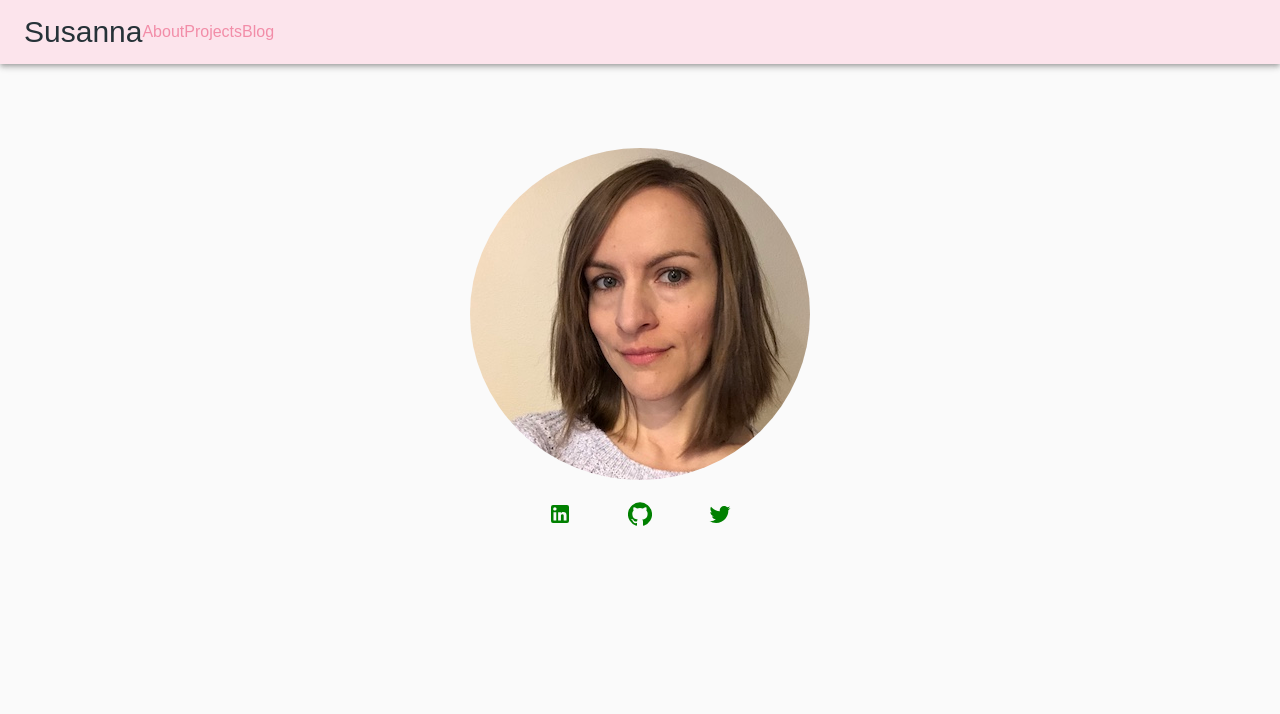
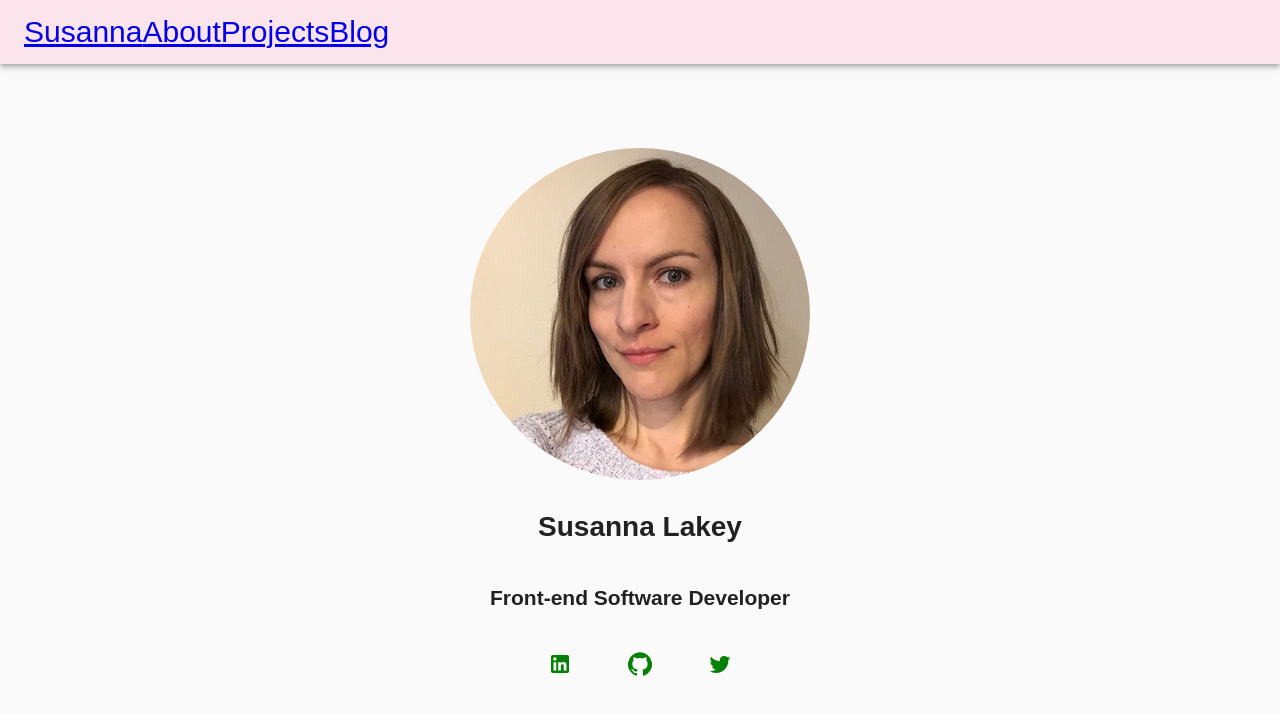
Before and after one commit to slakeyj/portfolio-react, a React (Create React App) app: page / in a window 1280 px wide. Shown: the top 714 px of the page. Built offline with nearby package versions, Linux system fonts and the light colour scheme.

Commit message:
implemented react router

```diff
--- a/package.json
+++ b/package.json
@@ -10,6 +10,7 @@
     "@testing-library/user-event": "^7.1.2",
     "react": "^16.13.1",
     "react-dom": "^16.13.1",
+    "react-router-dom": "^5.1.2",
     "react-scripts": "3.4.1",
     "typeface-roboto": "0.0.75"
   },
--- /dev/null
+++ b/src/components/About/About.js
@@ -0,0 +1,12 @@
+import React from 'react';
+
+
+const About = () => {
+
+  return (
+    <p>About!</p>
+  )
+
+}
+
+export default About;
--- a/src/components/App/App.js
+++ b/src/components/App/App.js
@@ -3,14 +3,26 @@ import NavBar from '../NavBar/NavBar'
 import Home from '../Home/Home'
 import { ThemeProvider } from '@material-ui/core/styles';
 import CssBaseline from '@material-ui/core/CssBaseline';
-import theme from '../../theme'
+import theme from '../../theme';
+import About from '../About/About';
+import Projects from '../Projects/Projects'
+import { BrowserRouter as Router, Switch, Route } from 'react-router-dom'
 
 function App() {
   return (
     <ThemeProvider theme={theme}>
       <CssBaseline />
-      <NavBar />
-      <Home />
+      <Router>
+        <NavBar />
+        <Switch>
+          <Route path="/" component={Home} exact />
+          <Route path="/about" component={About} />
+          <Route path="/projects" component={Projects} />
+        </Switch>
+
+      </Router>
+      {/* <Home /> */}
+
     </ThemeProvider >
   );
 }
--- a/src/components/Home/Home.js
+++ b/src/components/Home/Home.js
@@ -31,7 +31,17 @@ const Home = () => {
       <Grid container direction="column" spacing={1}  >
         <Grid container item justify="center">
           <img src={profile} className={classes.imageStyles} alt="Profile" />
+
         </Grid>
+        <Grid container item justify="center">
+          <h1>Susanna Lakey</h1>
+          <Grid container item justify="center">
+
+            <h2>Front-end Software Developer</h2>
+          </Grid>
+
+        </Grid>
+
         <Grid container item justify="center">
           <div className={classes.contactBarStyles}>
             <a href="https://www.linkedin.com/in/susanna-lakey/" className={classes.iconStyles}>
--- a/src/components/NavBar/NavBar.js
+++ b/src/components/NavBar/NavBar.js
@@ -1,7 +1,7 @@
 import React from 'react';
-import { AppBar, Toolbar, Typography, Link } from '@material-ui/core';
+import { AppBar, Toolbar, Typography, Grid } from '@material-ui/core';
 import { makeStyles } from '@material-ui/core/styles';
-
+import { Link } from 'react-router-dom';
 
 // makeStyles/useStyles implements styles inline
 const useStyles = makeStyles({
@@ -11,6 +11,9 @@ const useStyles = makeStyles({
   },
   typographyStyles: {
     color: '#263238'
+  },
+  navStyles: {
+
   }
 });
 
@@ -21,28 +24,31 @@ const NavBar = () => {
   const classes = useStyles();
 
   return (
-    <div>
+
 
     <AppBar position="static" color="primary">
       <Toolbar className={classes.toolStyles}>
         <Typography className={classes.typographyStyles} variant="title" >
+          <Link to='/'>
             Susanna
+          </Link>
         </Typography>
 
-          <Typography alignRight>
-            <Link href="#" >
+        <div>
+          <Link to='/about'>
             About
             </Link>
-            <Link href="#"  >
+          <Link to='/projects'>
             Projects
             </Link>
-            <Link href="#" >
+          <Link to='/blog'>
             Blog
             </Link>
-          </Typography>
+        </div>
       </Toolbar>
     </AppBar>
-    </div>
+
+
   )
 
 }
--- /dev/null
+++ b/src/components/Projects/Projects.js
@@ -0,0 +1,12 @@
+import React from 'react';
+
+
+
+const Projects = () => {
+  return (
+    <p>Projects!</p>
+  )
+}
+
+
+export default Projects;
```
Also changed, not shown: 1 other file (tests, documents, lock files or other folders). Lines whose indentation alone changed are shown as unchanged.
